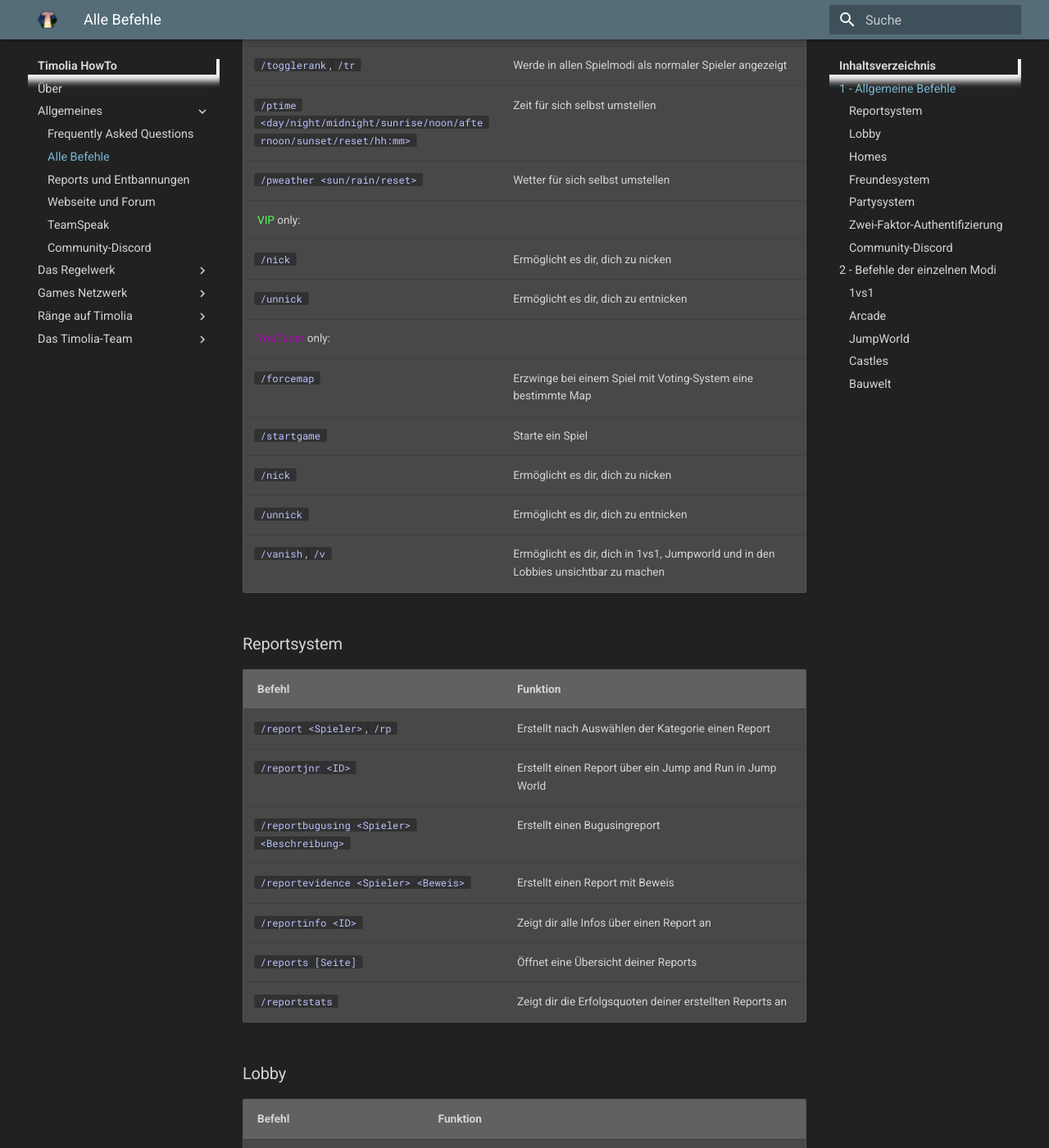
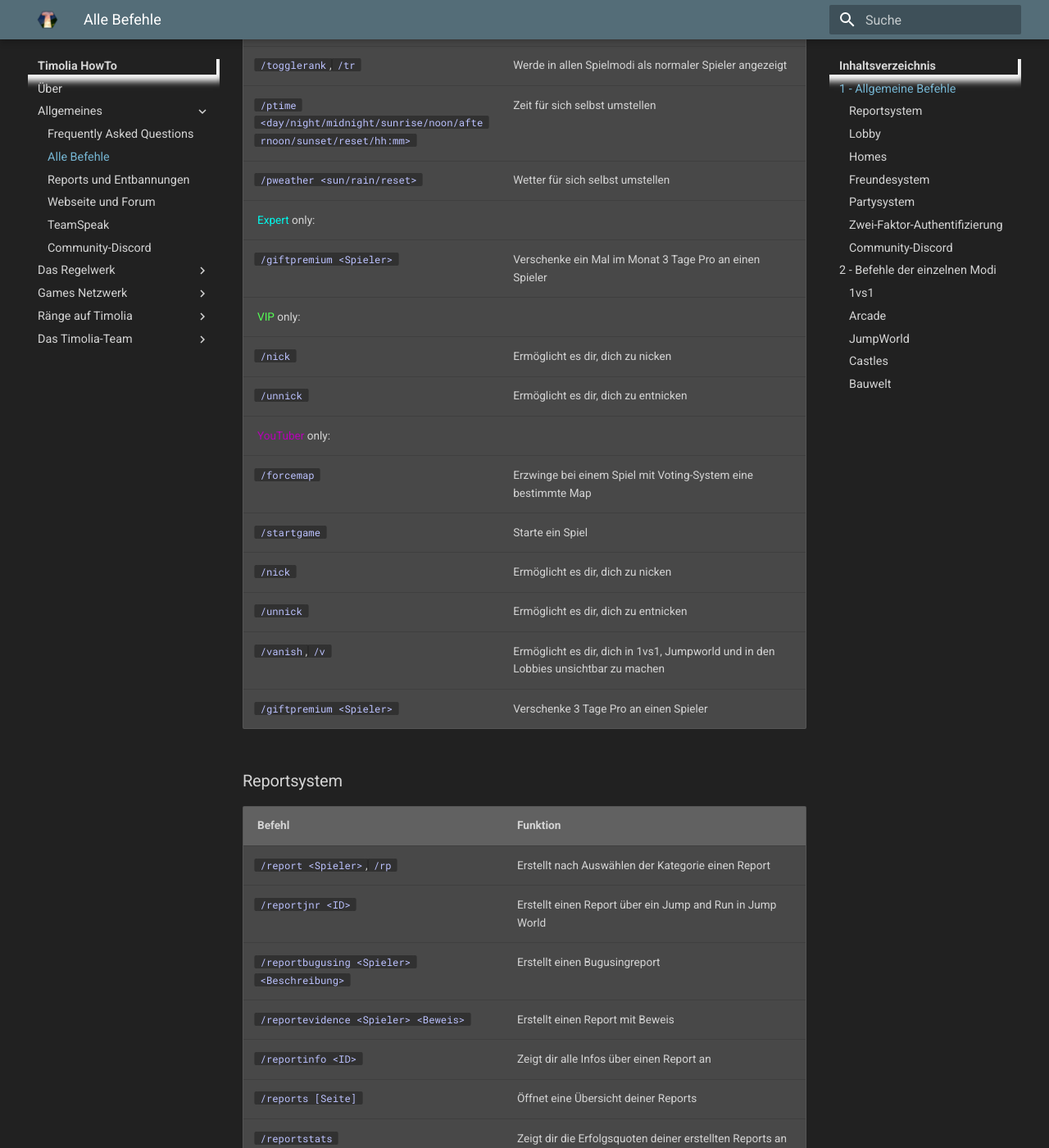
Before and after one commit to TimoliaDE/HowTo, an MkDocs documentation site: the page built from docs/commands.md, in a window 1280 px wide and 1400 px high, scrolled down 1741 px. Shown: the whole window at 82% size. Built offline with MkDocs 1.6.1 and Material for MkDocs 9.7.7, drawn with Linux system fonts in a browser that asks for light colours; old or Windows-style settings are respelled for this version of MkDocs.

Commit message:
Update commands.md

```diff
--- a/docs/commands.md
+++ b/docs/commands.md
@@ -35,6 +35,8 @@ Diese Befehle sind global nutzbar und stehen dir jederzeit zur Verfügung.
 | `/togglerank`, `/tr`            | Werde in allen Spielmodi als normaler Spieler angezeigt |
 | `/ptime <day/night/midnight/sunrise/noon/afternoon/sunset/reset/hh:mm>` | Zeit für sich selbst umstellen |
 | `/pweather <sun/rain/reset>`    | Wetter für sich selbst umstellen |
+[<span class= 'expert'>Expert</span>](/ranks/premium/) only:
+| `/giftpremium <Spieler>`        | Verschenke ein Mal im Monat 3 Tage Pro an einen Spieler |
 | [<span class='mvp'>VIP</span>](/ranks/youtube/) only: | |
 | `/nick`                         | Ermöglicht es dir, dich zu nicken |
 | `/unnick`                       | Ermöglicht es dir, dich zu entnicken |
@@ -44,6 +46,7 @@ Diese Befehle sind global nutzbar und stehen dir jederzeit zur Verfügung.
 | `/nick`                         | Ermöglicht es dir, dich zu nicken |
 | `/unnick`                       | Ermöglicht es dir, dich zu entnicken |
 | `/vanish`, `/v`                 | Ermöglicht es dir, dich in 1vs1, Jumpworld und in den Lobbies unsichtbar zu machen |
+| `/giftpremium <Spieler>`        | Verschenke 3 Tage Pro an einen Spieler |
 
 ### Reportsystem
 
```
